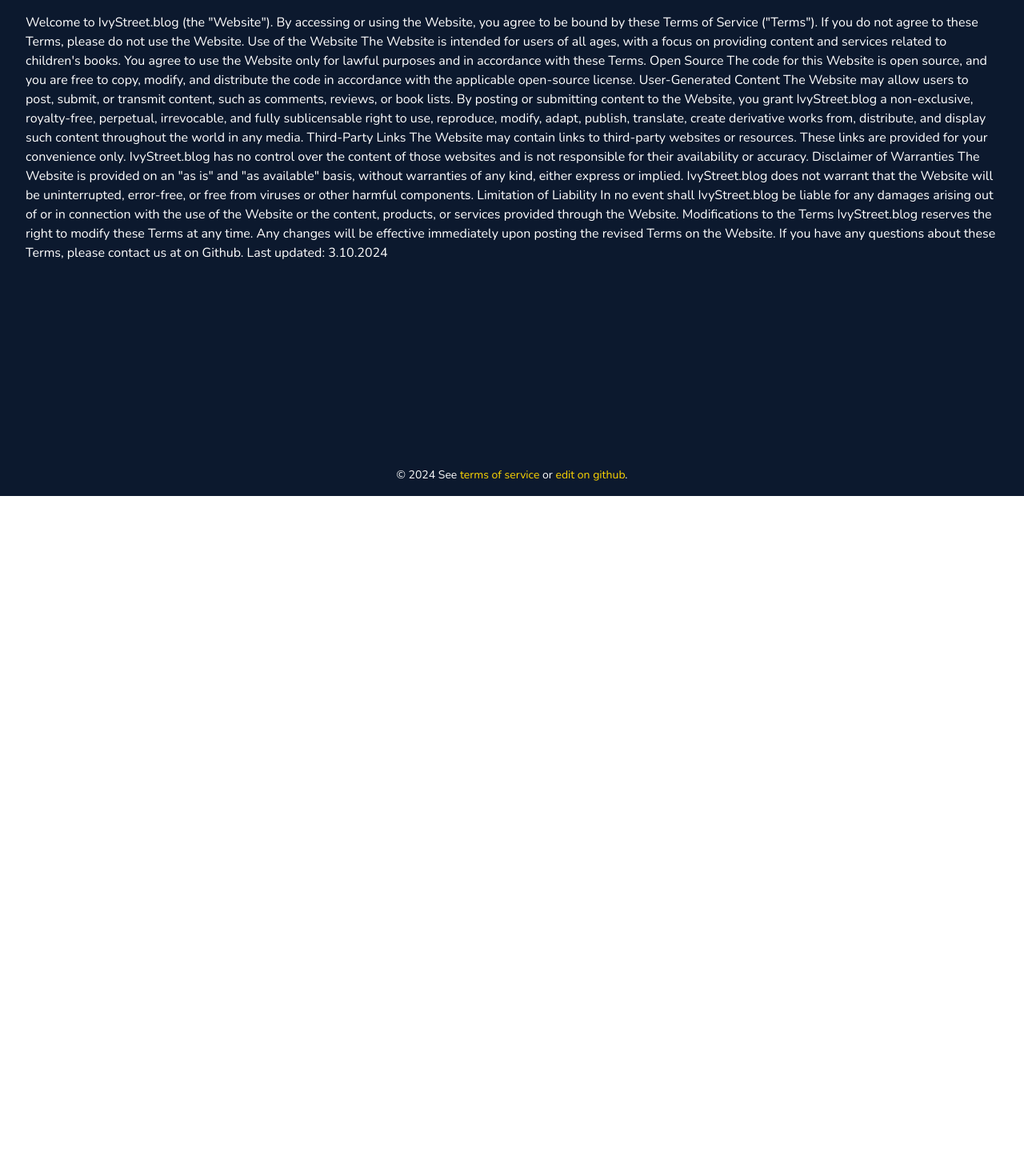
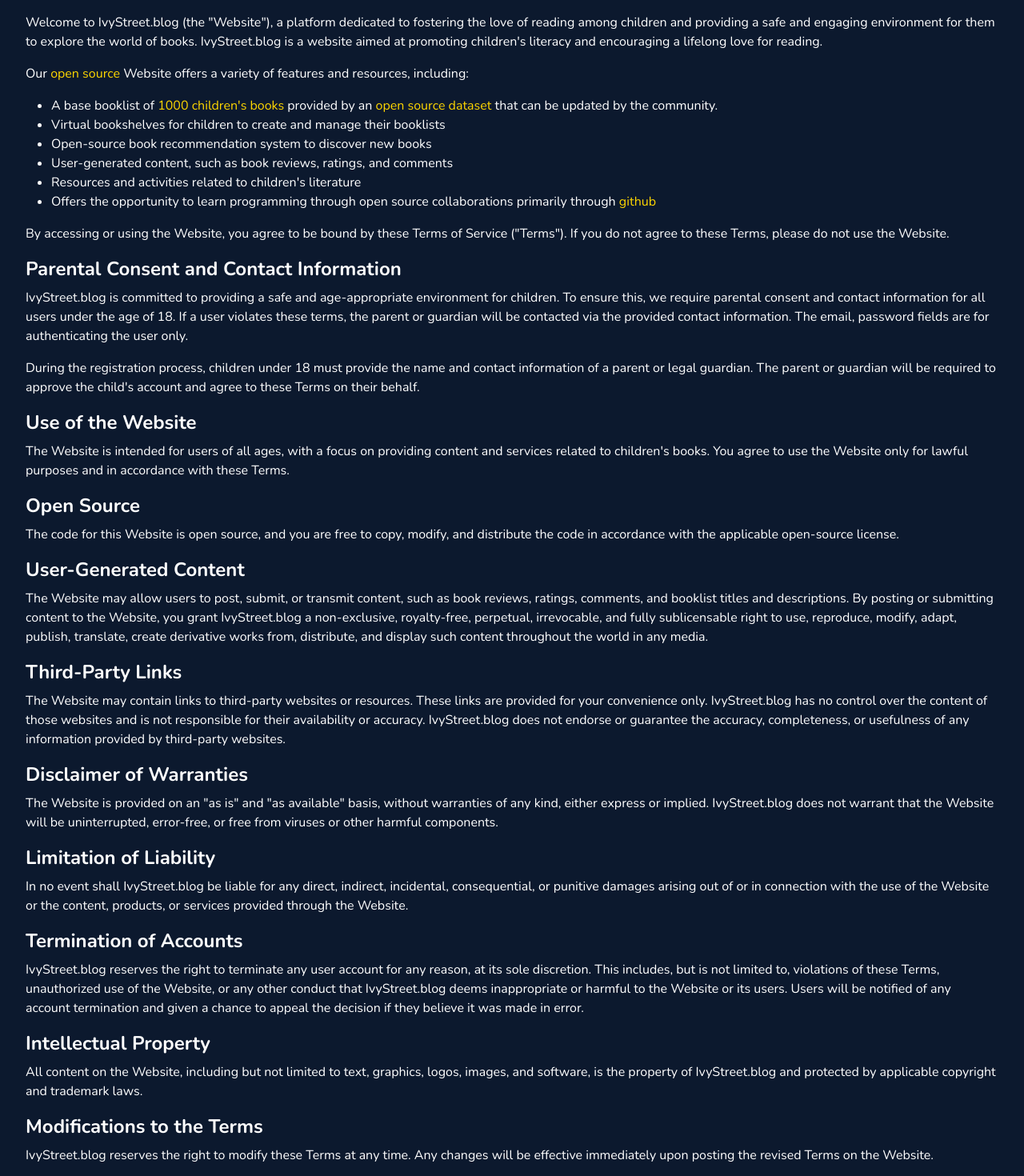
Before and after one commit to sprintup/ivystreetblog, a Next.js app: page /terms in a window 1280 px wide. Shown: the part 180-1650 px from the top of the page at 80% size. Before the commit the page ends 800 px from the top, so only its background shows below. Built offline with nearby package versions, Linux system fonts and the light colour scheme.

Commit message:
terms update

```diff
--- a/pages/register.jsx
+++ b/pages/register.jsx
@@ -189,9 +189,9 @@
                   <p className="text-accent">
                     If you are under 18 years old, you must have your parent or
                     guardian complete and submit this form on your behalf.
-                    Please provide their contact information below. Your parent
-                    or guardian will be solely responsible for reviewing and
-                    accepting the terms of use.
+                    Please have them input their contact information below. Your
+                    parent or guardian will be solely responsible for reviewing
+                    and accepting the terms of use.
                   </p>
                 </div>
                 <div className="mb-4">
--- a/pages/terms.js
+++ b/pages/terms.js
@@ -5,39 +5,158 @@
   return (
     <Layout>
       <h1 className="text-3xl font-bold mb-4">Terms of Service</h1>
+      <p className="mb-4">
+        Welcome to IvyStreet.blog (the "Website"), a platform dedicated to
+        fostering the love of reading among children and providing a safe and
+        engaging environment for them to explore the world of books.
+        IvyStreet.blog is a website aimed at promoting children's literacy and
+        encouraging a lifelong love for reading.
+      </p>
+      <p className="mb-4">
+        Our{" "}
+        <a
+          href="https://github.com/sprintup/ivystreetblog"
+          className="text-yellow hover:text-orange"
+          target="_blank"
+        >
+          open source
+        </a>{" "}
+        Website offers a variety of features and resources, including:
+      </p>
+      <ul className="list-disc ml-8 mb-4">
+        <li>
+          A base booklist of{" "}
+          <a
+            href="https://github.com/sprintup/ivystreetblog/blob/main/data/books_data.json"
+            className="text-yellow hover:text-orange"
+            target="_blank"
+          >
+            1000 children's books
+          </a>{" "}
+          provided by an{" "}
+          <a
+            href="https://www.kaggle.com/datasets/modhiibrahimalmannaa/1000-children-books-on-amazom?resource=download"
+            className="text-yellow hover:text-orange"
+            target="_blank"
+          >
+            open source dataset
+          </a>{" "}
+          that can be updated by the community.
+        </li>
+        <li>
+          Virtual bookshelves for children to create and manage their booklists
+        </li>
+        <li>Open-source book recommendation system to discover new books</li>
+        <li>
+          User-generated content, such as book reviews, ratings, and comments
+        </li>
+        <li>Resources and activities related to children's literature</li>
+        <li>
+          Offers the opportunity to learn programming through open source
+          collaborations primarily through{" "}
+          <a
+            href="https://docs.github.com/en/get-started/start-your-journey/about-github-and-git"
+            className="text-yellow hover:text-orange"
+            target="_blank"
+          >
+            github
+          </a>
+        </li>
+      </ul>
+      <p className="mb-4">
+        By accessing or using the Website, you agree to be bound by these Terms
+        of Service ("Terms"). If you do not agree to these Terms, please do not
+        use the Website.
+      </p>
+      <h2 className="text-2xl font-bold mb-2">
+        Parental Consent and Contact Information
+      </h2>
+      <p className="mb-4">
+        IvyStreet.blog is committed to providing a safe and age-appropriate
+        environment for children. To ensure this, we require parental consent
+        and contact information for all users under the age of 18. If a user
+        violates these terms, the parent or guardian will be contacted via the
+        provided contact information. The email, password fields are for
+        authenticating the user only.
+      </p>
+      <p className="mb-4">
+        During the registration process, children under 18 must provide the name
+        and contact information of a parent or legal guardian. The parent or
+        guardian will be required to approve the child's account and agree to
+        these Terms on their behalf.
+      </p>
+      <h2 className="text-2xl font-bold mb-2">Use of the Website</h2>
+      <p className="mb-4">
+        The Website is intended for users of all ages, with a focus on providing
+        content and services related to children's books. You agree to use the
+        Website only for lawful purposes and in accordance with these Terms.
+      </p>
+      <h2 className="text-2xl font-bold mb-2">Open Source</h2>
+      <p className="mb-4">
+        The code for this Website is open source, and you are free to copy,
+        modify, and distribute the code in accordance with the applicable
+        open-source license.
+      </p>
+      <h2 className="text-2xl font-bold mb-2">User-Generated Content</h2>
+      <p className="mb-4">
+        The Website may allow users to post, submit, or transmit content, such
+        as book reviews, ratings, comments, and booklist titles and
+        descriptions. By posting or submitting content to the Website, you grant
+        IvyStreet.blog a non-exclusive, royalty-free, perpetual, irrevocable,
+        and fully sublicensable right to use, reproduce, modify, adapt, publish,
+        translate, create derivative works from, distribute, and display such
+        content throughout the world in any media.
+      </p>
+      <h2 className="text-2xl font-bold mb-2">Third-Party Links</h2>
+      <p className="mb-4">
+        The Website may contain links to third-party websites or resources.
+        These links are provided for your convenience only. IvyStreet.blog has
+        no control over the content of those websites and is not responsible for
+        their availability or accuracy. IvyStreet.blog does not endorse or
+        guarantee the accuracy, completeness, or usefulness of any information
+        provided by third-party websites.
+      </p>
+      <h2 className="text-2xl font-bold mb-2">Disclaimer of Warranties</h2>
+      <p className="mb-4">
+        The Website is provided on an "as is" and "as available" basis, without
+        warranties of any kind, either express or implied. IvyStreet.blog does
+        not warrant that the Website will be uninterrupted, error-free, or free
+        from viruses or other harmful components.
+      </p>
+      <h2 className="text-2xl font-bold mb-2">Limitation of Liability</h2>
+      <p className="mb-4">
+        In no event shall IvyStreet.blog be liable for any direct, indirect,
+        incidental, consequential, or punitive damages arising out of or in
+        connection with the use of the Website or the content, products, or
+        services provided through the Website.
+      </p>
+      <h2 className="text-2xl font-bold mb-2">Termination of Accounts</h2>
+      <p className="mb-4">
+        IvyStreet.blog reserves the right to terminate any user account for any
+        reason, at its sole discretion. This includes, but is not limited to,
+        violations of these Terms, unauthorized use of the Website, or any other
+        conduct that IvyStreet.blog deems inappropriate or harmful to the
+        Website or its users. Users will be notified of any account termination
+        and given a chance to appeal the decision if they believe it was made in
+        error.
+      </p>
+      <h2 className="text-2xl font-bold mb-2">Intellectual Property</h2>
+      <p className="mb-4">
+        All content on the Website, including but not limited to text, graphics,
+        logos, images, and software, is the property of IvyStreet.blog and
+        protected by applicable copyright and trademark laws.
+      </p>
+      <h2 className="text-2xl font-bold mb-2">Modifications to the Terms</h2>
+      <p className="mb-4">
+        IvyStreet.blog reserves the right to modify these Terms at any time. Any
+        changes will be effective immediately upon posting the revised Terms on
+        the Website.
+      </p>
       <p>
-        Welcome to IvyStreet.blog (the "Website"). By accessing or using the
-        Website, you agree to be bound by these Terms of Service ("Terms"). If
-        you do not agree to these Terms, please do not use the Website. Use of
-        the Website The Website is intended for users of all ages, with a focus
-        on providing content and services related to children's books. You agree
-        to use the Website only for lawful purposes and in accordance with these
-        Terms. Open Source The code for this Website is open source, and you are
-        free to copy, modify, and distribute the code in accordance with the
-        applicable open-source license. User-Generated Content The Website may
-        allow users to post, submit, or transmit content, such as comments,
-        reviews, or book lists. By posting or submitting content to the Website,
-        you grant IvyStreet.blog a non-exclusive, royalty-free, perpetual,
-        irrevocable, and fully sublicensable right to use, reproduce, modify,
-        adapt, publish, translate, create derivative works from, distribute, and
-        display such content throughout the world in any media. Third-Party
-        Links The Website may contain links to third-party websites or
-        resources. These links are provided for your convenience only.
-        IvyStreet.blog has no control over the content of those websites and is
-        not responsible for their availability or accuracy. Disclaimer of
-        Warranties The Website is provided on an "as is" and "as available"
-        basis, without warranties of any kind, either express or implied.
-        IvyStreet.blog does not warrant that the Website will be uninterrupted,
-        error-free, or free from viruses or other harmful components. Limitation
-        of Liability In no event shall IvyStreet.blog be liable for any damages
-        arising out of or in connection with the use of the Website or the
-        content, products, or services provided through the Website.
-        Modifications to the Terms IvyStreet.blog reserves the right to modify
-        these Terms at any time. Any changes will be effective immediately upon
-        posting the revised Terms on the Website. If you have any questions
-        about these Terms, please contact us at on Github. Last updated:
-        3.10.2024
+        If you have any questions about these Terms, please contact us on
+        Github.
       </p>
+      <p className="mt-4">Last updated: 3.16.2024</p>
     </Layout>
   );
 };
```
Also changed, not shown: middleware.js (+6 -2 lines), 1 other file (tests, documents, lock files or other folders).
